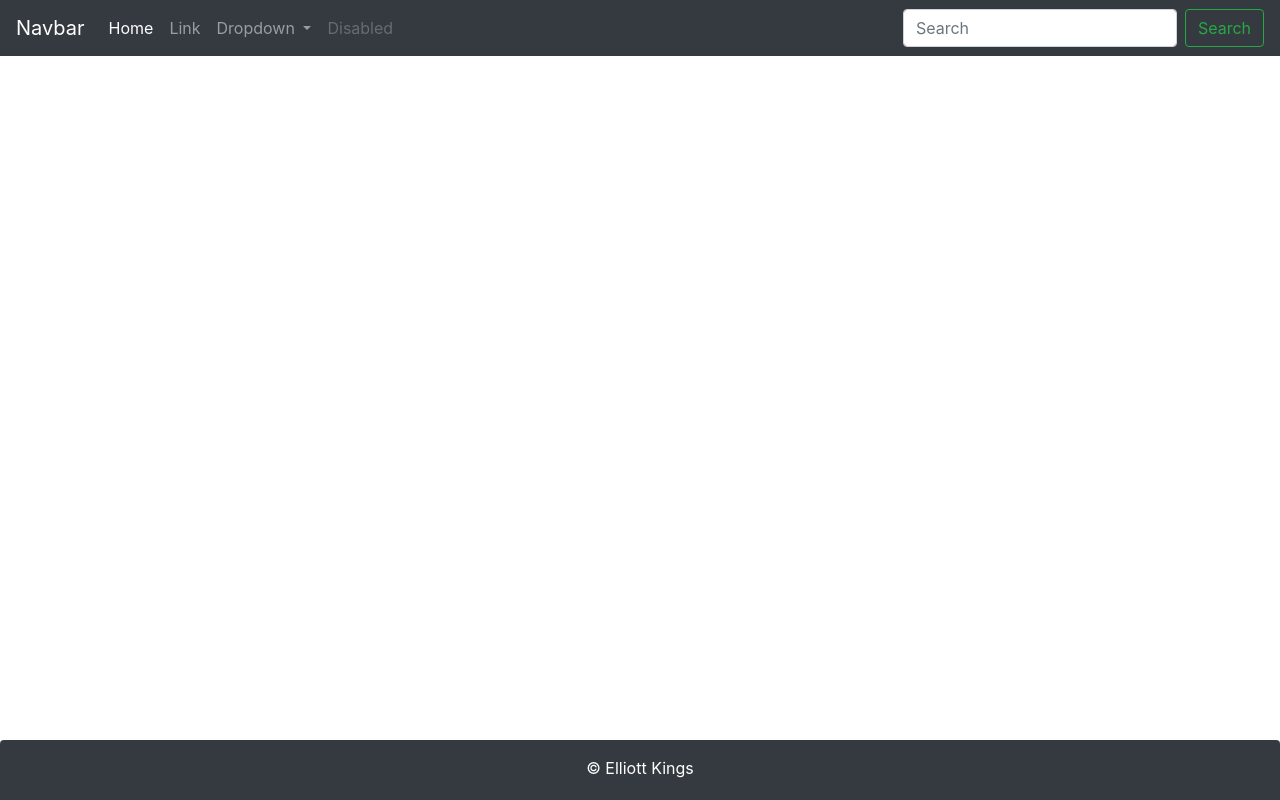
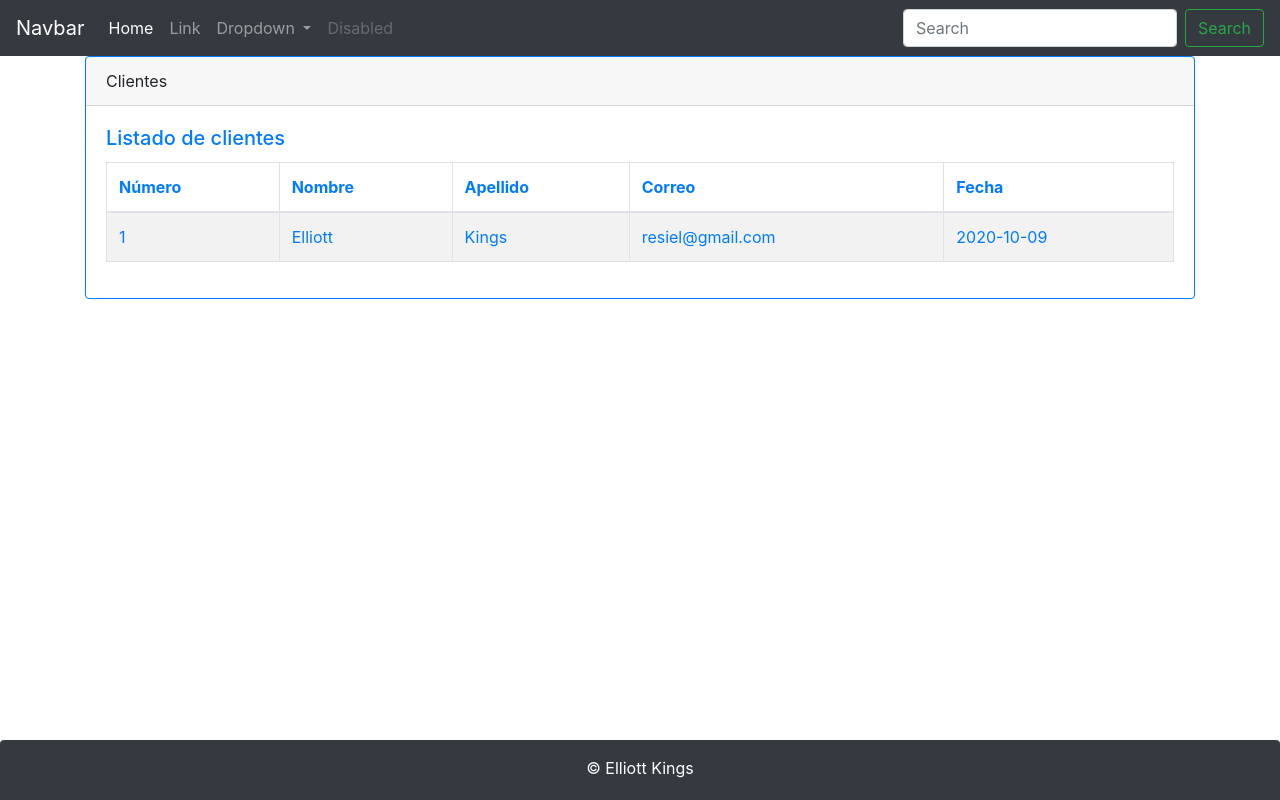
Before and after one commit to elliottkw/billing-mas, an Angular app in the folder billing-ng/: page / in a window 1280 px wide. Built offline with nearby package versions, Linux system fonts and the light colour scheme.

Commit message:
Listing the objects of type client.

```diff
--- a/billing-ng/src/app/app.component.html
+++ b/billing-ng/src/app/app.component.html
@@ -1,3 +1,7 @@
 <app-header></app-header>
 
+<div class="container">
+    <app-clients></app-clients>
+</div>
+
 <app-footer></app-footer>
--- a/billing-ng/src/app/clients/clients.component.html
+++ b/billing-ng/src/app/clients/clients.component.html
@@ -1 +1,26 @@
-<p>clients works!</p>
+<div class="card border-primary mb-3">
+    <div class="card-header">Clientes</div>
+    <div class="card-body text-primary">
+        <h5 class="card-title">Listado de clientes</h5>
+        <table class="table table-bordered table-striped text-primary">
+            <thead>
+                <tr>
+                    <th>Número</th>
+                    <th>Nombre</th>
+                    <th>Apellido</th>
+                    <th>Correo</th>
+                    <th>Fecha</th>
+                </tr>
+            </thead>
+            <tbody>
+                <tr *ngFor="let client of clients">
+                    <td>{{ client.id }}</td>
+                    <td>{{ client.name }}</td>
+                    <td>{{ client.firstname }}</td>
+                    <td>{{ client.email }}</td>
+                    <td>{{ client.creatAt }}</td>
+                </tr>
+            </tbody>
+        </table>
+    </div>
+</div>
--- a/billing-ng/src/app/clients/clients.component.ts
+++ b/billing-ng/src/app/clients/clients.component.ts
@@ -1,4 +1,5 @@
 import { Component, OnInit } from '@angular/core';
+import { Client } from './client';
 
 @Component({
   selector: 'app-clients',
@@ -7,6 +8,16 @@ import { Component, OnInit } from '@angular/core';
 })
 export class ClientsComponent implements OnInit {
 
+  clients: Client[] = [
+    {
+      id: 1,
+      name: 'Elliott',
+      firstname: 'Kings',
+      email: 'resiel@gmail.com',
+      creatAt: '2020-10-09'
+    }
+  ];
+
   constructor() { }
 
   ngOnInit(): void {
--- a/billing-ng/src/app/footer/footer.component.ts
+++ b/billing-ng/src/app/footer/footer.component.ts
@@ -11,7 +11,7 @@ export class FooterComponent implements OnInit {
   public author: any = {
     name: 'Elliott',
     firstname: 'Kings'
-  }
+  };
 
   constructor() { }
 
```
